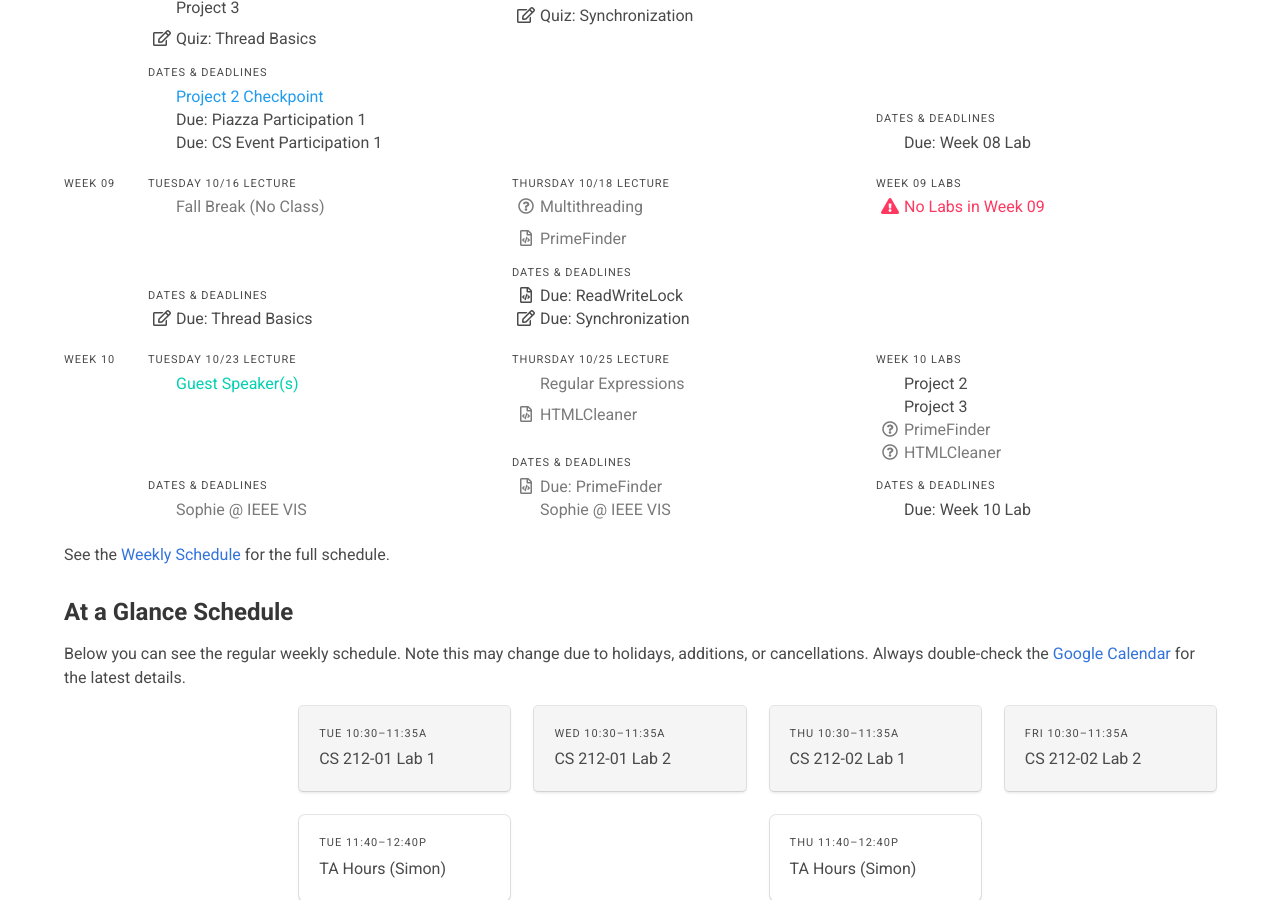
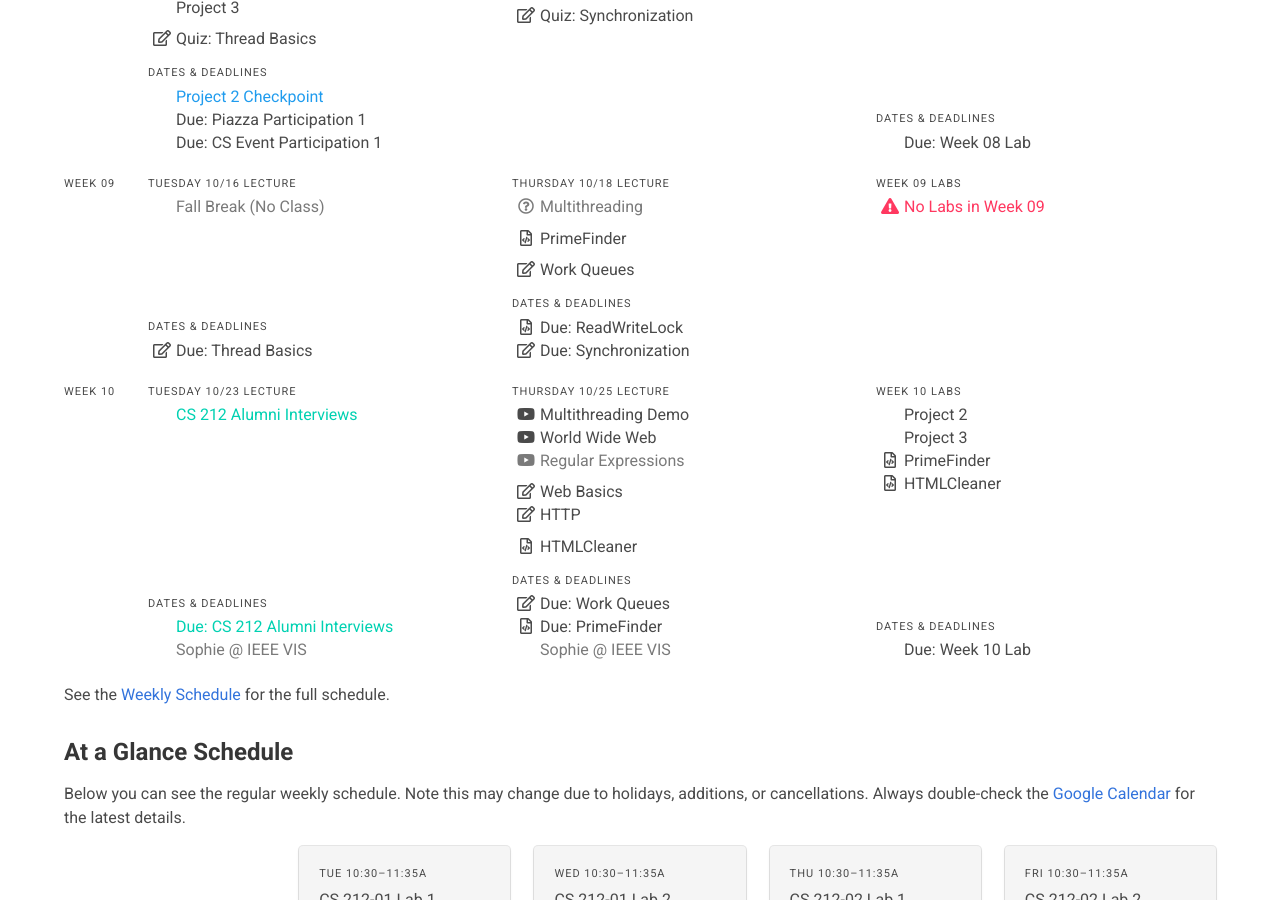
Before and after one commit to usf-cs212-fall2018/usf-cs212-fall2018.github.io, a Jekyll site: the page built from index.html, in a window 1280 px wide and 900 px high, scrolled down 655 px. Built offline with Jekyll 4.4.1, drawn with Linux system fonts in a browser that asks for light colours; nearby versions of some CDN libraries.

```diff
--- a/_data/schedule.yml
+++ b/_data/schedule.yml
@@ -618,9 +618,12 @@
         icon: 'far fa-question-circle'
         type: 'grey'
       - text: 'PrimeFinder'
-        link: false
+        link: 'https://usfca.instructure.com/courses/1579367/assignments/6779422'
         icon: 'far fa-file-code'
-        type: 'grey'
+        bump: true
+      - text: 'Work Queues'
+        link: 'https://usfca.instructure.com/courses/1579367/quizzes/2330555'
+        icon: 'far fa-edit'
         bump: true
       deadlines:
       - date: false
@@ -640,11 +643,16 @@
   lectures:
     - date: 2018-10-23
       resources:
-      - text: 'Guest Speaker(s)'
-        link: false
-        icon: 'far fa-user-astronaut'
+      - text: 'CS 212 Alumni Interviews'
+        link: 'https://usfca.instructure.com/courses/1579367/discussion_topics'
+        icon: 'far fa-user-graduate'
         type: 'primary'
       deadlines:
+      - date: false
+        text: 'Due: CS 212 Alumni Interviews'
+        link: 'https://usfca.instructure.com/courses/1579367/discussion_topics'
+        icon: 'far fa-user-graduate'
+        type: 'primary'
       - date: false
         text: 'Sophie @ IEEE VIS'
         link: false
@@ -652,20 +660,34 @@
         type: 'grey'
     - date: 2018-10-25
       resources:
+      - text: 'Multithreading Demo'
+        link: 'https://www.youtube.com/playlist?list=PLm6V-0HXZmF1gz79T_7SaqTRzcWKAV7CQ'
+        icon: 'fab fa-youtube'
+      - text: 'World Wide Web'
+        link: 'https://www.youtube.com/playlist?list=PLm6V-0HXZmF2VBZ1DNto-e6lG_zggopxz'
+        icon: 'fab fa-youtube'
       - text: 'Regular Expressions'
         link: false
-        icon: 'far fa-user-astronaut'
+        icon: 'fab fa-youtube'
         type: 'grey'
+      - text: 'Web Basics'
+        link: 'https://usfca.instructure.com/courses/1579367/quizzes/2330558'
+        icon: 'far fa-edit'
+        bump: true
+      - text: 'HTTP'
+        link: 'https://usfca.instructure.com/courses/1579367/quizzes/2330531'
+        icon: 'far fa-edit'
       - text: 'HTMLCleaner'
-        link: false
+        link: 'https://usfca.instructure.com/courses/1579367/assignments/6779423'
         icon: 'far fa-file-code'
-        type: 'grey'
         bump: true
       deadlines:
+      - text: 'Due: Work Queues'
+        link: 'https://usfca.instructure.com/courses/1579367/quizzes/2330555'
+        icon: 'far fa-edit'
       - text: 'Due: PrimeFinder'
-        link: false
+        link: 'https://usfca.instructure.com/courses/1579367/assignments/6779422'
         icon: 'far fa-file-code'
-        type: 'grey'
       - text: 'Sophie @ IEEE VIS'
         link: false
         icon: 'far fa-plane-departure'
@@ -679,13 +701,11 @@
         link: 'https://usf-cs212-fall2018.github.io/guides/project-3.html'
         icon: 'far fa-project-diagram'
       - text: 'PrimeFinder'
-        link: false
-        icon: 'far fa-question-circle'
-        type: 'grey'
+        link: 'https://usfca.instructure.com/courses/1579367/assignments/6779422'
+        icon: 'far fa-file-code'
       - text: 'HTMLCleaner'
-        link: false
-        icon: 'far fa-question-circle'
-        type: 'grey'
+        link: 'https://usfca.instructure.com/courses/1579367/assignments/6779423'
+        icon: 'far fa-file-code'
     deadlines:
       - date: false
         text: 'Due: Week 10 Lab'
@@ -722,10 +742,16 @@
         type: 'grey'
         bump: true
       deadlines:
+      - text: 'Due: Web Basics'
+        link: 'https://usfca.instructure.com/courses/1579367/quizzes/2330558'
+        icon: 'far fa-edit'
+      - text: 'Due: HTTP'
+        link: 'https://usfca.instructure.com/courses/1579367/quizzes/2330531'
+        icon: 'far fa-edit'
       - text: 'Due: HTMLCleaner'
-        link: false
+        link: 'https://usfca.instructure.com/courses/1579367/assignments/6779423'
         icon: 'far fa-file-code'
-        type: 'grey'
+        bump: true
       - date: 2018-11-01
         text: 'Project Cutoff'
         link: '/syllabus.html#pass-requirements'
@@ -746,9 +772,8 @@
         icon: 'far fa-project-diagram'
         type: 'grey'
       - text: 'HTMLCleaner'
-        link: false
+        link: 'https://usfca.instructure.com/courses/1579367/assignments/6779423'
         icon: 'far fa-file-code'
-        type: 'grey'
       - text: 'LinkParser'
         link: false
         icon: 'far fa-file-code'
```
